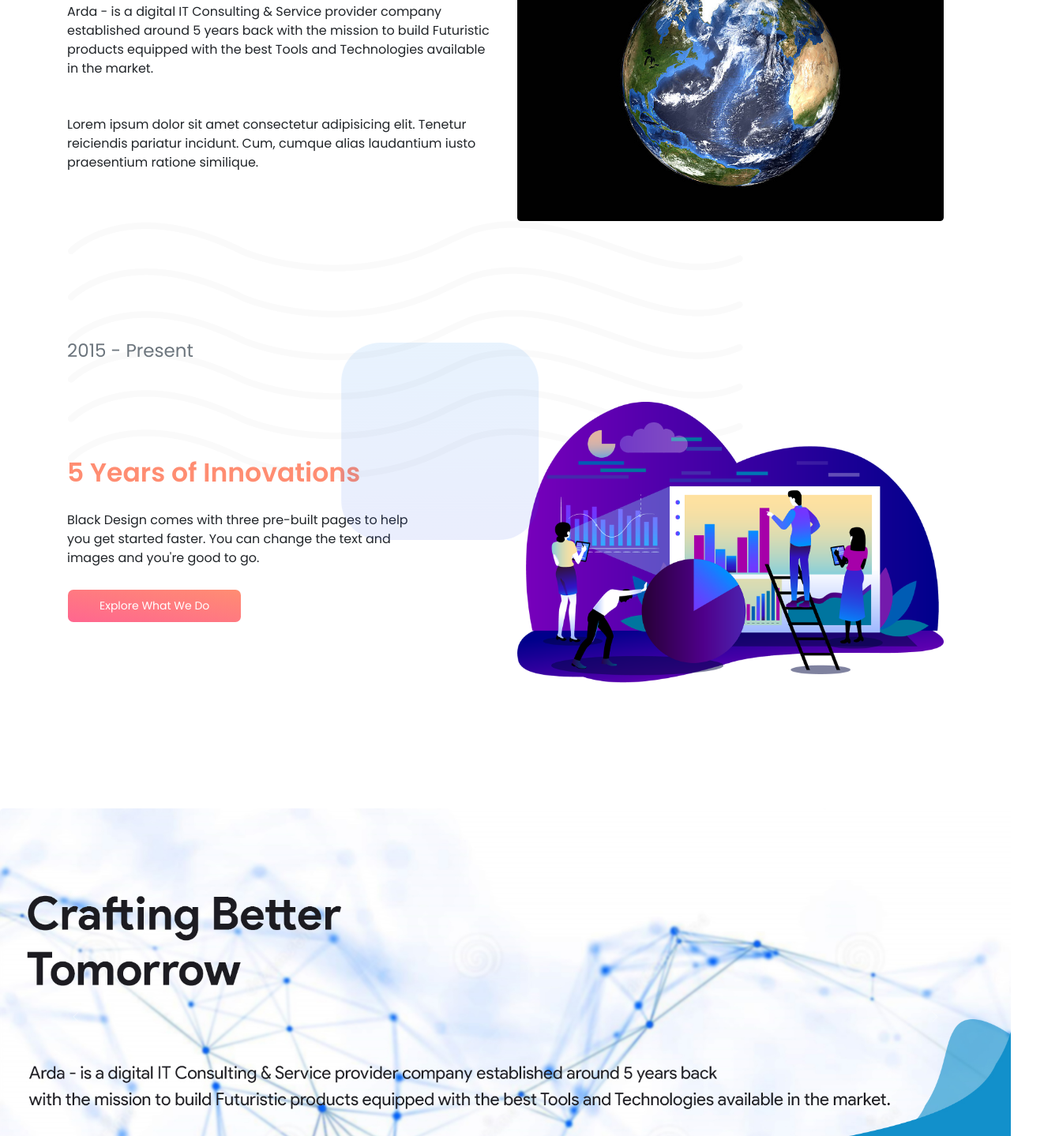
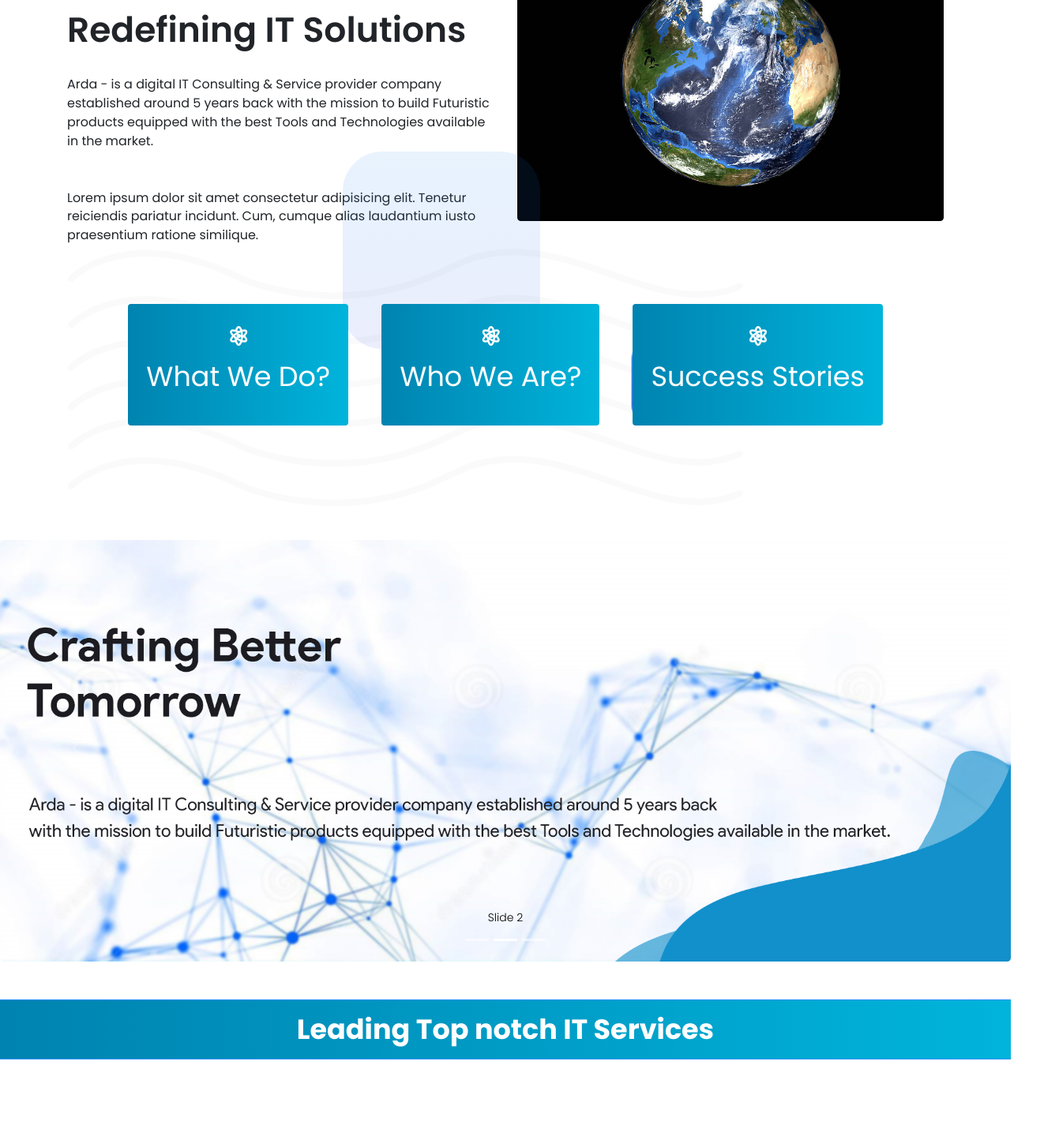
Before and after one commit to nadeem01/Arda, a React app: page / in a window 1280 px wide. Shown: the part 950-2389 px from the top of the page at 79% size, 1341 px wide, since content can reach past the window. Built offline with nearby package versions, Linux system fonts and the light colour scheme.

Commit message:
Updated Landing page

```diff
--- a/src/App.css
+++ b/src/App.css
@@ -16,3 +16,10 @@ h3{
  p{
      color: black !important;
  }
+
+ #pills, #heading{
+    background: #00B4DB;  /* fallback for old browsers */
+    background: -webkit-linear-gradient(to right, #0083B0, #00B4DB);  /* Chrome 10-25, Safari 5.1-6 */
+    background: linear-gradient(to right, #0083B0, #00B4DB); /* W3C, IE 10+/ Edge, Firefox 16+, Chrome 26+, Opera 12+, Safari 7+ */
+
+ }
--- a/src/views/IndexViews/Heading.js
+++ b/src/components/Header/Heading.js
@@ -26,11 +26,17 @@ import {
   UncontrolledCarousel,
 } from "reactstrap";
 
-export default function Heading() {
+export default function Heading(props) {
   return(
       <>
-      <h2 className="mt-5 display-3 text-info font-weight-bold text-center">
-          What We Offer?
+      <h2 className="mt-5 display-3 text-white font-weight-bolder text-center border-top border-bottom border-info py-3" id="heading">
+          <Container>
+            <Container>
+            {props.title}
+            </Container>
+          </Container>
+
+
       </h2>
       </>
   );
--- a/src/views/Index.js
+++ b/src/views/Index.js
@@ -3,15 +3,16 @@ import React from "react";
 // Components
 import Navbar from "components/Navbar/Navbar.js";
 import Hero from "components/Header/Hero.js";
+import Heading from "components/Header/Heading.js";
 import Footer from "components/Footer/Footer.js";
 
 // Index Sections
 import IntroSection from "views/IndexViews/IntroSection";
-import Heading from "views/IndexViews/Heading.js";
 import TechnologySection from "views/IndexViews/TechnologySection.js";
 import ConsultingSection from "views/IndexViews/ConsultingSection.js";
 import ServicesSection from "views/IndexViews/ServicesSection.js";
 import HardwareSection from "views/IndexViews/HardwareSection.js";
+import EndingSection from "views/IndexViews/EndingSection.js";
 import BookingSection from "views/IndexViews/BookingSection.js";
 
 export default function Index() {
@@ -35,11 +36,12 @@ export default function Index() {
         />
         <div className="main">
           <IntroSection />
-          <Heading />
+          <Heading title="Leading Top notch IT Services" />
           <TechnologySection />
           <ConsultingSection />
           <ServicesSection />
           <HardwareSection />
+          <EndingSection />
           <BookingSection />
         </div>
         <Footer />
--- a/src/views/IndexViews/BookingSection.js
+++ b/src/views/IndexViews/BookingSection.js
@@ -27,14 +27,9 @@ export default function Signup() {
   const [emailFocus, setEmailFocus] = React.useState(false);
   const [passwordFocus, setPasswordFocus] = React.useState(false);
   return (
-    <div className="section" id="Booking">
-            <img
-        className="path path1"
-        src={require("assets/img/triunghiuri.png")}
-        style={{ filter: "invert(100%)" }}
-      />
+    <div className="section header-filter" id="Booking">
       <Container>
-        <div className="squares square1" />
+
         <div className="squares square2" />
         <div className="squares square3" />
         <div className="squares square4" />
--- /dev/null
+++ b/src/views/IndexViews/EndingSection.js
@@ -0,0 +1,71 @@
+import React from "react";
+import classnames from "classnames";
+// plugin that creates slider
+import Slider from "nouislider";
+// reactstrap components
+import {
+  Button,
+  FormGroup,
+  Container,
+  Row,
+  Col,
+  UncontrolledTooltip,
+  UncontrolledPopover,
+  PopoverBody,
+  PopoverHeader,
+  Modal,
+  Form,
+  Input,
+  InputGroup,
+  InputGroupAddon,
+  InputGroupText,
+  Label,
+  UncontrolledCarousel,
+  Badge,
+  NavItem,
+  NavLink,
+  Nav,
+  Pagination,
+  PaginationItem,
+  PaginationLink,
+} from "reactstrap";
+
+import Heading from "components/Header/Heading.js";
+
+export default function EndingSection() {
+  return (
+    <>
+    <Heading title="Transforming Business Across the Globe"/>
+    <Container className="section mb-5">
+      <img
+        className="path path1"
+        src={require("assets/img/triunghiuri.png")}
+        style={{ filter: "invert(100%)" }}
+      />
+      <Container>
+        <Row className="justify-content-between align-items-center">
+          <Col className="mb-5 mb-lg-0" lg="5">
+            <div className="title">
+              <h3 className="text-muted">Background & History</h3>
+            </div>
+            <h1 className="font-weight-bold text-info">
+              5 Years of Innovations
+            </h1>
+            <p className="text-dark mt-4 font-weight-normal description">
+              Black Design comes with three pre-built pages to help you get
+              started faster. You can change the text and images and you're good
+              to go.
+            </p>
+            <Button className="mt-4" color="info" href="#">
+              Explore What We Do
+            </Button>
+          </Col>
+          <Col lg="6">
+            <img src={require("assets/img/maintenance.png")} />
+          </Col>
+        </Row>
+      </Container>
+    </Container>
+    </>
+  );
+}
--- a/src/views/IndexViews/IntroSection.js
+++ b/src/views/IndexViews/IntroSection.js
@@ -21,6 +21,13 @@ import {
   InputGroupText,
   Label,
   UncontrolledCarousel,
+  Badge,
+  NavItem,
+  NavLink,
+  Nav,
+  Pagination,
+  PaginationItem,
+  PaginationLink,
 } from "reactstrap";
 import Image from "views/Pages/Image.js";
 
@@ -70,14 +77,17 @@ export default function intro() {
         <Container>
           <Row>
             <Col lg="6">
+              <div className="title">
+                <h3 className="text-muted">Mission Statement</h3>
+              </div>
               <h2 className="display-2 text-dark font-weight-bold">
                 Redefining IT Solutions
               </h2>
               <p className="description text-dark font-weight-normal">
                 Arda - is a digital IT Consulting & Service provider company
                 established around 5 years back with the mission to build
-              Futuristic products equipped with the best Tools and Technologies
-              available in the market.
+                Futuristic products equipped with the best Tools and
+                Technologies available in the market.
                 <br /> <br /> <br />
                 Lorem ipsum dolor sit amet consectetur adipisicing elit. Tenetur
                 reiciendis pariatur incidunt. Cum, cumque alias laudantium iusto
@@ -95,49 +105,46 @@ export default function intro() {
             src={require("assets/img/waves.png")}
             style={{ filter: "invert(100%)" }}
           />
-        <div className="section mt-3 mt-sm-3 mt-md-3 mt-lg-5">
-          <div className="title">
-            <h3 className="text-muted">2015 - Present</h3>
-          </div>
-          <Row className="justify-content-between align-items-center">
-            <Col className="mb-5 mb-lg-0" lg="5">
-              <h1 className="font-weight-bold text-warning">
-                5 Years of Innovations
-              </h1>
-              <p className="text-dark mt-4 font-weight-normal description">
-                Black Design comes with three pre-built pages to help you get
-                started faster. You can change the text and images and you're
-                good to go.
-              </p>
-              <Button className="mt-4" color="warning" href="#">
-                Explore What We Do
-              </Button>
-            </Col>
-            <Col lg="6">
-              <img src={require("assets/img/maintenance.png")} />
-              {/* <UncontrolledCarousel
-                items={carouselItems}
-                indicators={false}
-                autoPlay={false}
-              /> */}
-            </Col>
-          </Row>
-        </div>
+
           <div className="squares square5" />
 
+            {/* Buttons */}
+          <Row className="justify-content-center align-items-center section">
+            <Nav className="nav-pills-info nav-pills-icons" pills>
+              <NavItem className="mx-lg-3">
+                <NavLink href="#pablo" id="pills">
+                  <i className=" display-3 text-white font-weight-bold tim-icons icon-atom" />
+                  <h3 className="display-3 text-white font-weight-normal">
+                    What We Do?
+                  </h3>
+                </NavLink>
+              </NavItem>
 
+              <NavItem className="mx-lg-3">
+                <NavLink href="#pablo" id="pills">
+                <i className=" display-3 text-white font-weight-bold tim-icons icon-atom" />
+                  <h3 className="display-3 text-white font-weight-normal">
+                    Who We Are?
+                  </h3>
+                  </NavLink>
+              </NavItem>
 
-
-
-
-
-
-
-
-
+              <NavItem className="mx-lg-3">
+                <NavLink href="#pablo" id="pills">
+                <i className=" display-3 text-white font-weight-bold tim-icons icon-atom" />
+                  <h3 className="display-3 text-white font-weight-normal">
+                    Success Stories
+                  </h3>
+                </NavLink>
+              </NavItem>
+            </Nav>
+          </Row>
+          {/* <Col lg="4" className="justify-content-center align-items-center">hi</Col>
+                <Col lg="4" className="justify-content-center align-items-center">hi</Col>
+                <Col lg="4" className="justify-content-center align-items-center">hi</Col> */}
         </Container>
       </Container>
-    <UncontrolledCarousel items={items} style={{borderRadius: "0px"}}/>
+      <UncontrolledCarousel items={items} style={{ borderRadius: "0px" }} />
     </>
   );
 }
```
Lines whose indentation alone changed are shown as unchanged.
